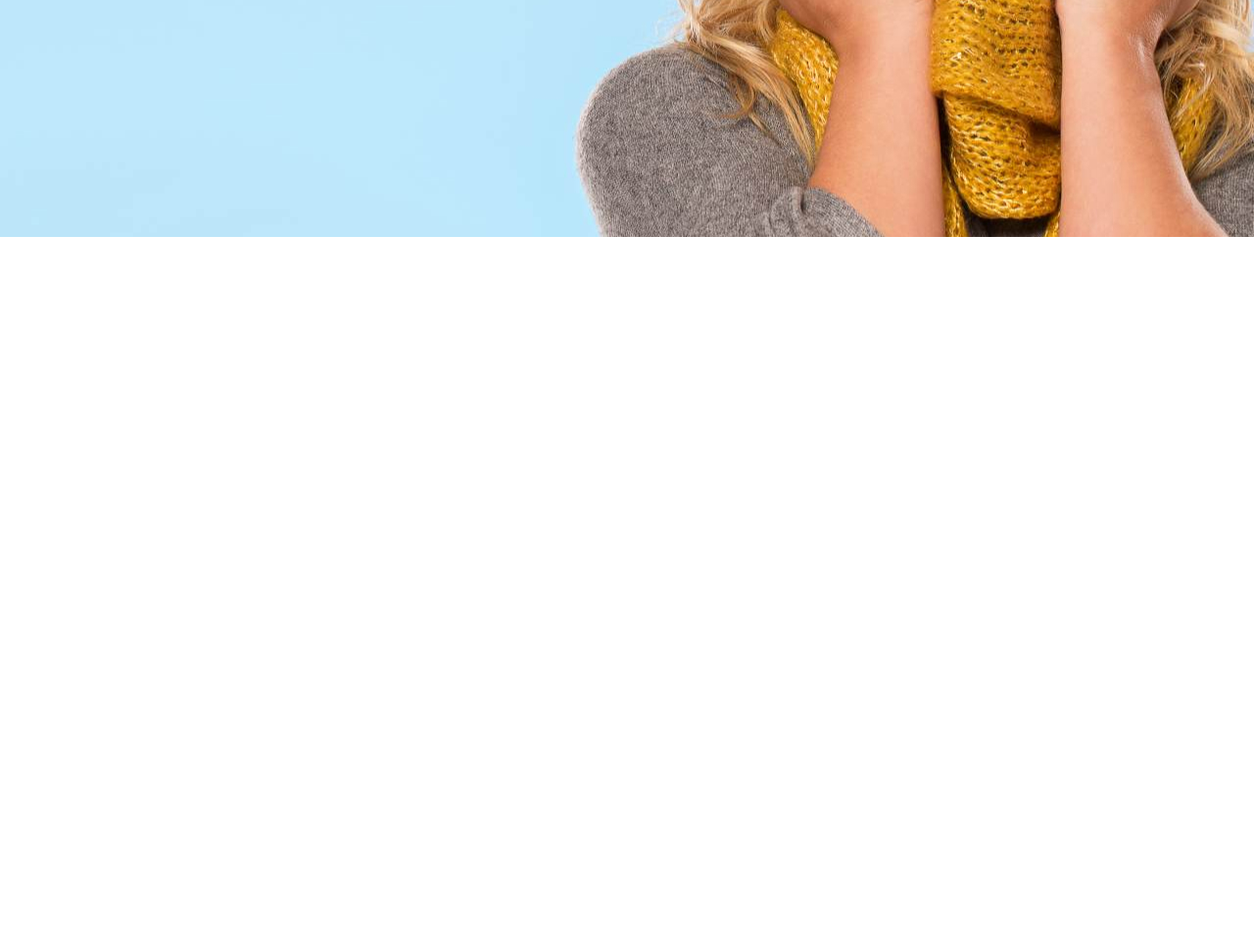
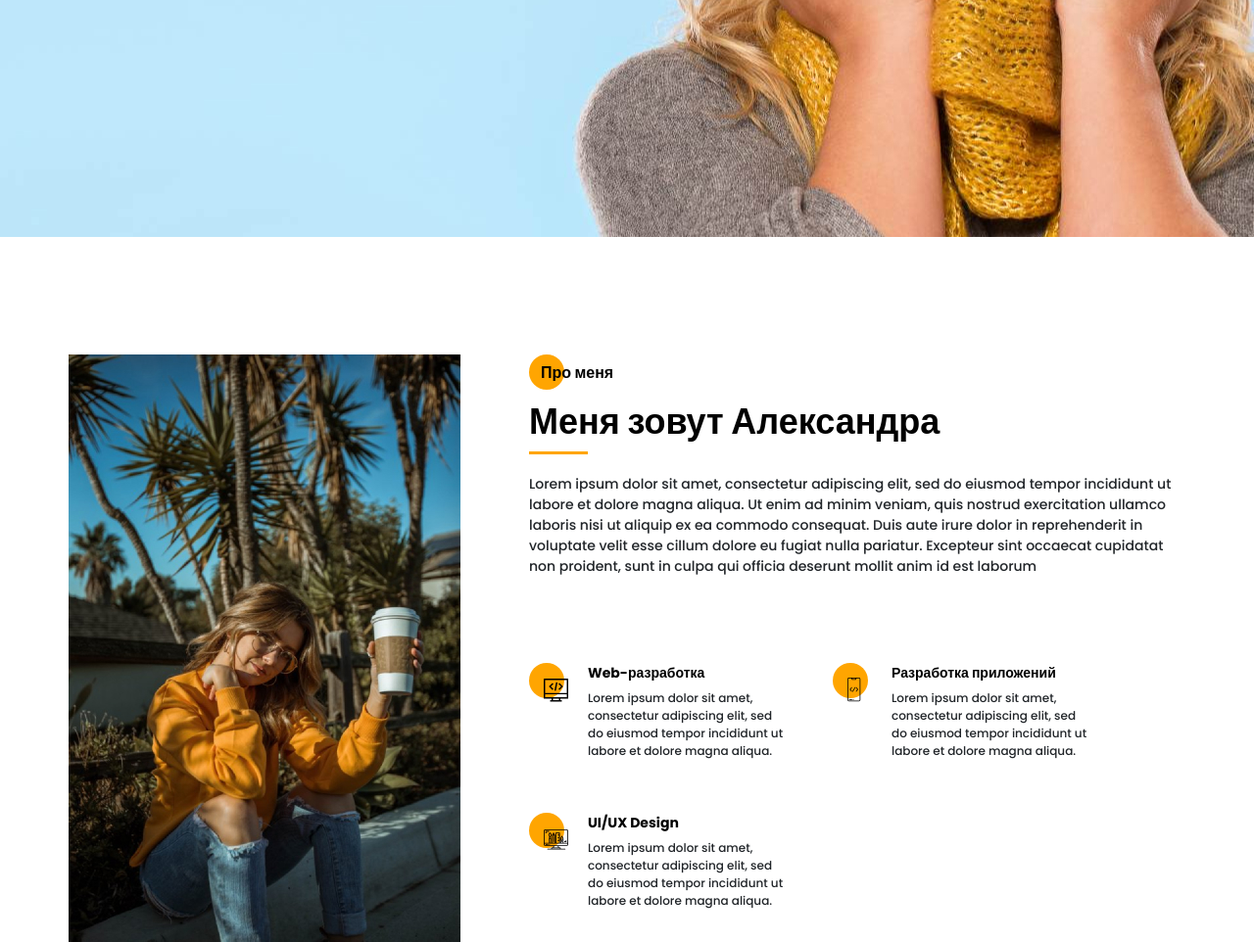
Before and after one commit to Alekseywow/portfolio_nov, a website: page src/index.html in a window 1280 px wide. Shown: the part 558-1520 px from the top of the page at 98% size. Before the commit the page ends 800 px from the top, so only its background shows below. Drawn offline with nearby package versions, Linux system fonts and the light colour scheme; files that its build step writes are made by us from their sources; files whose address does not match are found by name.

Commit message:
first about page

```diff
--- a/src/index.html
+++ b/src/index.html
@@ -81,6 +81,64 @@
         </div>
     </section>
 
+    <section class="about">
+        <div class="container">
+            <div class="about__wrapper">
+                <div class="about__photo">
+                    <img src="img/main_photo.jpg" alt="photo">
+                </div>
+                <div class="about__descr">
+                    <h2 class="title title_fz16 about__title">Про меня</h2>
+                    <div class="title title_fz36 about__subtitle">Меня зовут Александра</div>
+                    <div class="divider"></div>
+                    <p class="about__text">Lorem ipsum dolor sit amet, consectetur adipiscing elit, sed do eiusmod tempor incididunt ut labore et dolore magna aliqua. Ut enim ad minim veniam, quis nostrud exercitation ullamco laboris nisi ut aliquip ex ea commodo consequat. Duis aute irure dolor in reprehenderit in voluptate velit esse cillum dolore eu fugiat nulla pariatur. Excepteur sint occaecat cupidatat non proident, sunt in culpa qui officia deserunt mollit anim id est laborum</p>
+                </div>
+                <div class="about__skills">
+                    <div class="about__skills-item">
+                        <div class="about__skills-circle">
+                            <img src="icons/about_me/web_development.svg" alt="web-dev">
+                        </div>
+                        <div>
+                            <div class="title title_fz14">
+                                Web-разработка
+                            </div>
+                            <div class="about__skills-text">
+                                Lorem ipsum dolor sit amet, consectetur adipiscing elit, sed do eiusmod tempor incididunt ut labore et dolore magna aliqua.
+                            </div>
+                        </div>
+                    </div>
+                    <div class="about__skills-item">
+                        <div class="about__skills-circle">
+                            <img src="icons/about_me/mobile_dev.svg" alt="mobile-dev">
+                        </div>
+                        <div>
+                            <div class="title title_fz14">
+                                Разработка приложений
+                            </div>
+                            <div class="about__skills-text">
+                                Lorem ipsum dolor sit amet, consectetur adipiscing elit, sed do eiusmod tempor incididunt ut labore et dolore magna aliqua.
+                            </div>
+                        </div>
+                    </div>
+                    <div class="about__skills-item">
+                        <div class="about__skills-circle">
+                            <img src="icons/about_me/design.svg" alt="design">
+                        </div>
+                        <div>
+                            <div class="title title_fz14">
+                                UI/UX Design
+                            </div>
+                            <div class="about__skills-text">
+                                Lorem ipsum dolor sit amet, consectetur adipiscing elit, sed do eiusmod tempor incididunt ut labore et dolore magna aliqua.
+                            </div>
+                        </div>
+                    </div>
+                </div>
+            </div>
+        </div>
+    </section>
+
+
     <script src="js/script.js"></script>
 </body>
 </html>
--- /dev/null
+++ b/src/sass/blocks/_about.scss
@@ -0,0 +1,58 @@
+.about {
+    padding-top: 120px;
+    &__wrapper {
+        display: grid;
+        grid-template-columns: 400px 670px;
+        grid-template-rows: minmax(245px, auto) minmax(255px, auto);
+        grid-auto-rows: minmax(245px, auto);
+        column-gap: 70px;
+        row-gap: 40px;
+    }
+    &__photo {
+        grid-row: 1/3;
+        img {
+            width: 100%;
+        }
+    }
+    &__descr {
+        padding-top: 6px;
+        .divider {
+            margin-top: 0;
+        }
+    }
+    &__title {
+        position: relative;
+        padding: 1px 0 0 12px;
+        @include before_circle;
+    }
+    &__text {
+        margin-top: 20px;
+        font-size: 14px;
+        line-height: 21px;
+    }
+    &__skills {
+        display: grid;
+        grid-template: repeat(2, minmax(115px, auto)) / repeat(2, 260px);
+        grid-auto-rows: 1fr;
+        column-gap: 50px;
+        row-gap: 20px;
+        &-item {
+            display: grid;
+            grid-template-columns: 40px 200px;
+            column-gap: 20px;
+        }
+        &-circle {
+            position: relative;
+            padding: 15px 0 0 15px;
+            @include before_circle;
+            &:before {
+                top: 0;
+            }
+        }
+        &-text {
+            margin-top: 6px;
+            font-size: 12px;
+            line-height: 18px;
+        }
+    }
+}
--- a/src/sass/blocks/_title.scss
+++ b/src/sass/blocks/_title.scss
@@ -11,6 +11,9 @@
         font-size: 16px;
         line-height: 24px;
     }
+    &_fz36 {
+        font-size: 36px;
+    }
     &_fz48{
         font-size: 48px;
     }
--- a/src/sass/style.scss
+++ b/src/sass/style.scss
@@ -16,9 +16,17 @@
     margin: 0 auto;
 }
 
+.divider {
+    width: 60px;
+    height: 3px;
+    background-color: $main-color;
+    margin-top: 25px;
+}
+
 
 @import 'blocks/promo';
 @import 'blocks/title';
 @import 'blocks/buttons';
 @import 'blocks/sidepenal';
 @import 'blocks/menu';
+@import 'blocks/about';
```
Also changed, not shown: dist/css/style.min.css, dist/index.html.
